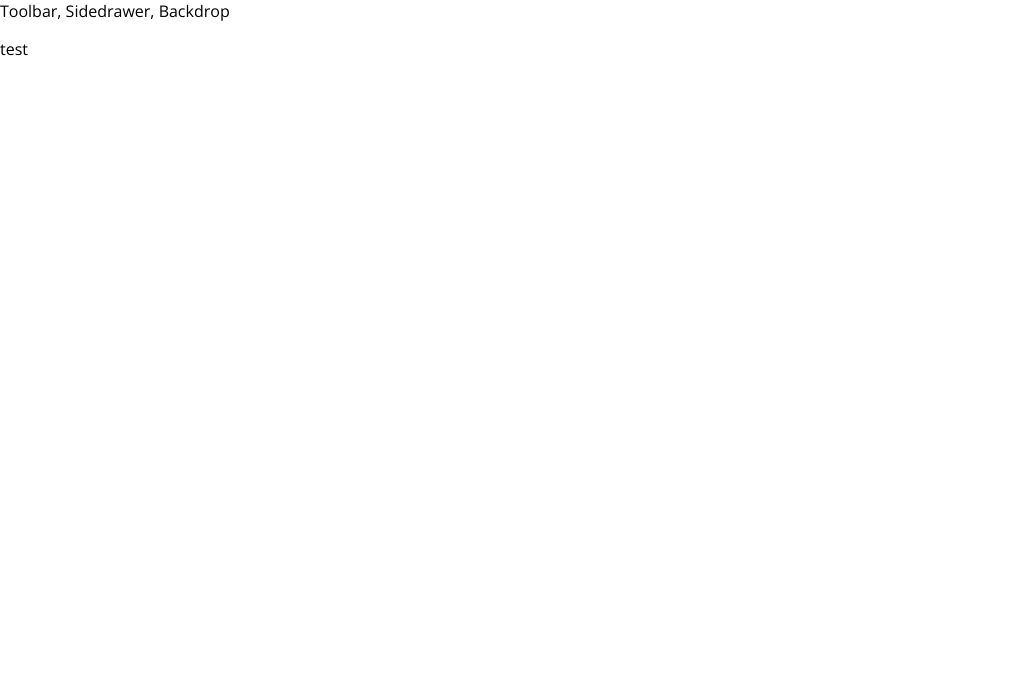
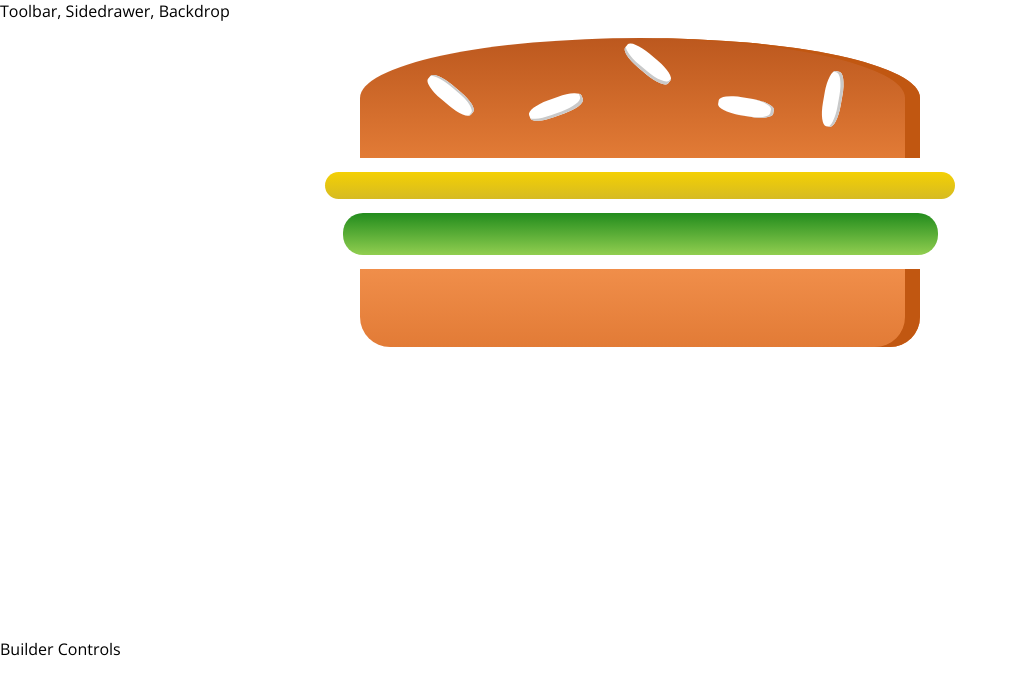
Before and after one commit to IrynaBakal/burger-project, a React app: page / in a window 1280 px wide. Shown: the top 694 px of the page, without its empty margins (0-1018 px from the left). Built offline with nearby package versions, Linux system fonts and the light colour scheme.

Commit message:
adding burger component

```diff
--- a/package.json
+++ b/package.json
@@ -31,6 +31,7 @@
     "postcss-flexbugs-fixes": "3.2.0",
     "postcss-loader": "2.0.8",
     "promise": "8.0.1",
+    "prop-types": "^15.6.1",
     "raf": "3.4.0",
     "react": "^16.3.2",
     "react-dev-utils": "^5.0.1",
--- a/src/App.js
+++ b/src/App.js
@@ -1,12 +1,13 @@
 import React, { Component } from 'react';
 import Layout from './components/Layout/Layout';
+import BurgerBuilder from './containers/BurgerBuilder/BurgerBuilder';
 
 class App extends Component {
   render() {
     return (
       <div>
         <Layout>
-            <p>test</p>
+            <BurgerBuilder />
         </Layout>
       </div>
     );
--- /dev/null
+++ b/src/components/Burger/Burger.css
@@ -0,0 +1,30 @@
+.Burger{
+    width: 100%;
+    margin: auto;
+    height: 250px;
+  //  overflow: scroll;
+    text-align: center;
+    font-weight: bold;
+    font-size: 1.2rem;
+}
+
+@media (min-width: 500px) and (min-height: 400px) {
+    .Burger{
+        width: 350px;
+        height: 300px;
+    }
+}
+
+@media (min-width: 500px) and (min-height: 401px) {
+    .Burger{
+        width: 450px;
+        height: 400px;
+    }
+}
+
+@media (min-width: 1000px) and (min-height: 700px) {
+    .Burger{
+        width: 700px;
+        height: 600px;
+    }
+}
--- /dev/null
+++ b/src/components/Burger/Burger.js
@@ -0,0 +1,16 @@
+import React from 'react';
+import classes from './Burger.css';
+import BurgerIngredient from './BurgerIngredient/BurgerIngredient';
+
+const burger = (props) => {
+    return (
+        <div className={classes.Burger}>
+            <BurgerIngredient type='bread-top' />
+            <BurgerIngredient type='cheese' />
+            <BurgerIngredient type='salad' />
+            <BurgerIngredient type='bread-bottom' />
+        </div>
+    );
+}
+
+export default burger;
--- /dev/null
+++ b/src/components/Burger/BurgerIngredient/BurgerIngredient.css
@@ -0,0 +1,113 @@
+.BreadBottom {
+    height: 13%;
+    width: 80%;
+    background: linear-gradient(#F08E4A, #e27b36);
+    border-radius: 0 0 30px 30px;
+    box-shadow: inset -15px 0 #c15711;
+    margin: 2% auto;
+}
+
+.BreadTop {
+    height: 20%;
+    width: 80%;
+    background: linear-gradient(#bc581e, #e27b36);
+    border-radius: 50% 50% 0 0;
+    box-shadow: inset -15px 0 #c15711;
+    margin: 2% auto;
+    position: relative;
+}
+
+.Seeds1 {
+    width: 10%;
+    height: 15%;
+    position: absolute;
+    background-color: white;
+    left: 30%;
+    top: 50%;
+    border-radius: 40%;
+    transform: rotate(-20deg);
+    box-shadow: inset -2px -3px #c9c9c9;
+}
+
+.Seeds1:after {
+    content: "";
+    width: 100%;
+    height: 100%;
+    position: absolute;
+    background-color: white;
+    left: -170%;
+    top: -260%;
+    border-radius: 40%;
+    transform: rotate(60deg);
+    box-shadow: inset -1px 2px #c9c9c9;
+  }
+
+.Seeds1:before {
+    content: "";
+    width: 100%;
+    height: 100%;
+    position: absolute;
+    background-color: white;
+    left: 180%;
+    top: -50%;
+    border-radius: 40%;
+    transform: rotate(60deg);
+    box-shadow: inset -1px -3px #c9c9c9;
+  }
+
+  .Seeds2 {
+    width: 10%;
+    height: 15%;
+    position: absolute;
+    background-color: white;
+    left: 64%;
+    top: 50%;
+    border-radius: 40%;
+    transform: rotate(10deg);
+    box-shadow: inset -3px 0 #c9c9c9;
+  }
+
+  .Seeds2:before {
+    content: "";
+    width: 100%;
+    height: 100%;
+    position: absolute;
+    background-color: white;
+    left: 150%;
+    top: -130%;
+    border-radius: 40%;
+    transform: rotate(90deg);
+    box-shadow: inset 1px 3px #c9c9c9;
+  }
+
+
+.Meat {
+    width: 80%;
+    height: 8%;
+    background: linear-gradient(#7f3608, #702e05);
+    margin: 2% auto;
+    border-radius: 15px;
+}
+
+.Cheese {
+    width: 90%;
+    height: 4.5%;
+    margin: 2% auto;
+    background: linear-gradient(#f4d004, #d6bb22);
+    border-radius: 20px;
+}
+
+.Salad {
+    width: 85%;
+    height: 7%;
+    margin: 2% auto;
+    background: linear-gradient(#228c1d, #91ce50);
+    border-radius: 20px;
+}
+
+.Bacon {
+    width: 80%;
+    height: 3%;
+    background: linear-gradient(#bf3813, #c45e38);
+    margin: 2% auto;
+}
--- /dev/null
+++ b/src/components/Burger/BurgerIngredient/BurgerIngredient.js
@@ -0,0 +1,45 @@
+import React, {Component} from 'react';
+import classes from './BurgerIngredient.css';
+import PropTypes from 'prop-types';
+
+class BurgerIngredient extends Component{
+    render (){
+        let ingredient = null;
+
+        switch (this.props.type) {
+            case ('bread-bottom'):
+                ingredient = <div className={classes.BreadBottom}></div>;
+                break;
+            case ('bread-top'):
+                ingredient = (
+                    <div className={classes.BreadTop}>
+                        <div className={classes.Seeds1}></div>
+                        <div className={classes.Seeds2}></div>
+                    </div>
+                );
+                break;
+            case ('meat'):
+                ingredient = <div className={classes.Meat}></div>;
+                break;
+            case ('cheese'):
+                ingredient = <div className={classes.Cheese}></div>;
+                break;
+            case ('salad'):
+                ingredient = <div className={classes.Salad}></div>;
+                break;
+            case ('bacon'):
+                ingredient = <div className={classes.Bacon}></div>;
+                break;
+            default:
+                ingredient = null;
+        }
+
+        return ingredient;
+    }
+}
+
+BurgerIngredient.propTypes = {
+  type: PropTypes.string.isRequired
+};
+
+export default BurgerIngredient;
--- /dev/null
+++ b/src/components/Layout/Layout.css
@@ -0,0 +1,3 @@
+.Content {
+    margin-top: 1rem;
+}
--- a/src/components/Layout/Layout.js
+++ b/src/components/Layout/Layout.js
@@ -1,10 +1,11 @@
 import React from 'react';
 import Aux from '../../hoc/Auxx';
+import classes from './Layout.css';
 
 const layout = (props) => (
     <Aux>
         <div>Toolbar, Sidedrawer, Backdrop</div>
-        <main>{props.children}</main>
+        <main className={classes.Content}>{props.children}</main>
     </Aux>
 )
 
--- /dev/null
+++ b/src/containers/BurgerBuilder/BurgerBuilder.js
@@ -0,0 +1,16 @@
+import React, {Component} from 'react';
+import Aux from '../../hoc/Auxx';
+import Burger from '../../components/Burger/Burger';
+
+class BurgerBuilder extends Component {
+    render () {
+        return (
+            <Aux>
+                <div><Burger /></div>
+                <div>Builder Controls</div>
+            </Aux>
+        );
+    }
+}
+
+export default BurgerBuilder;
```
